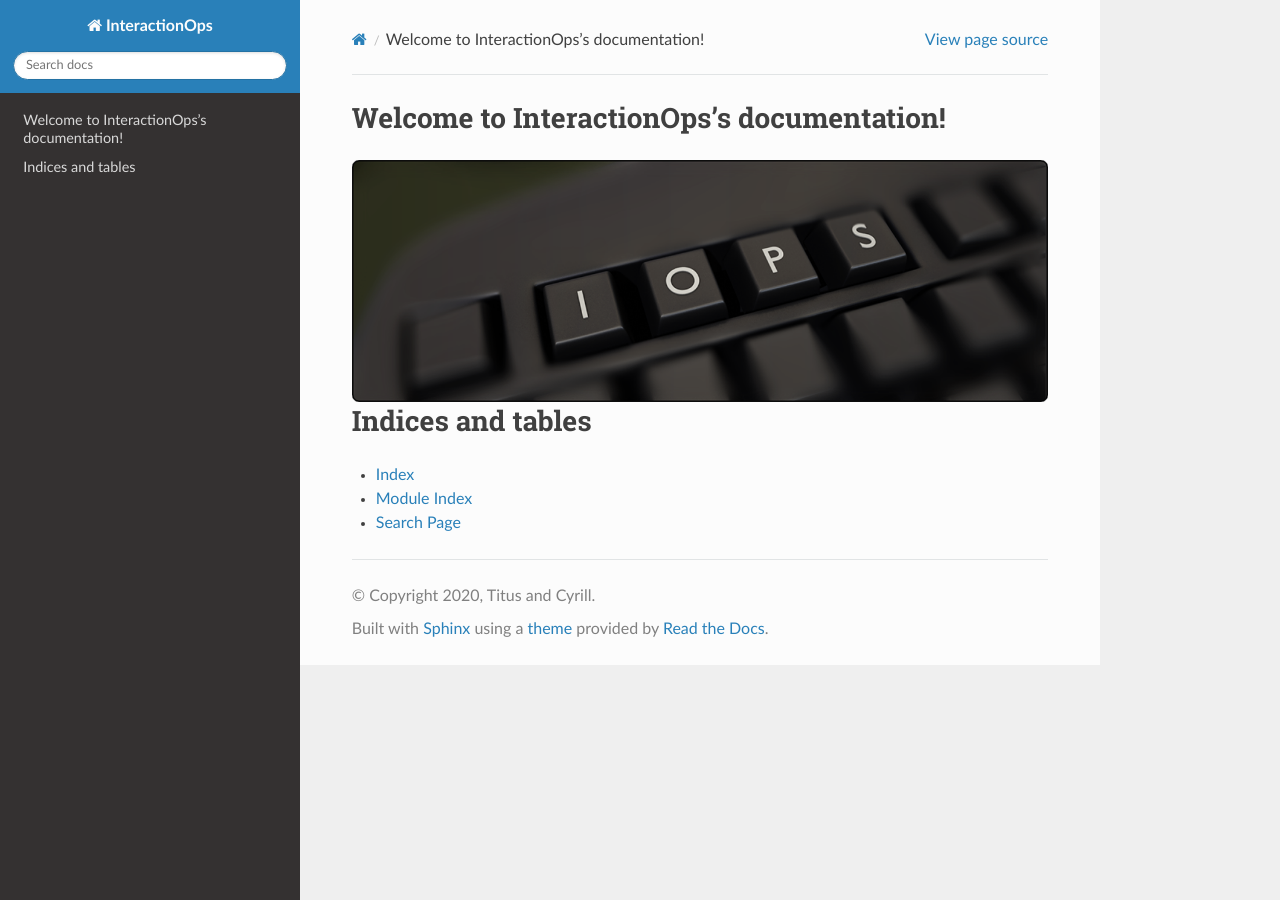
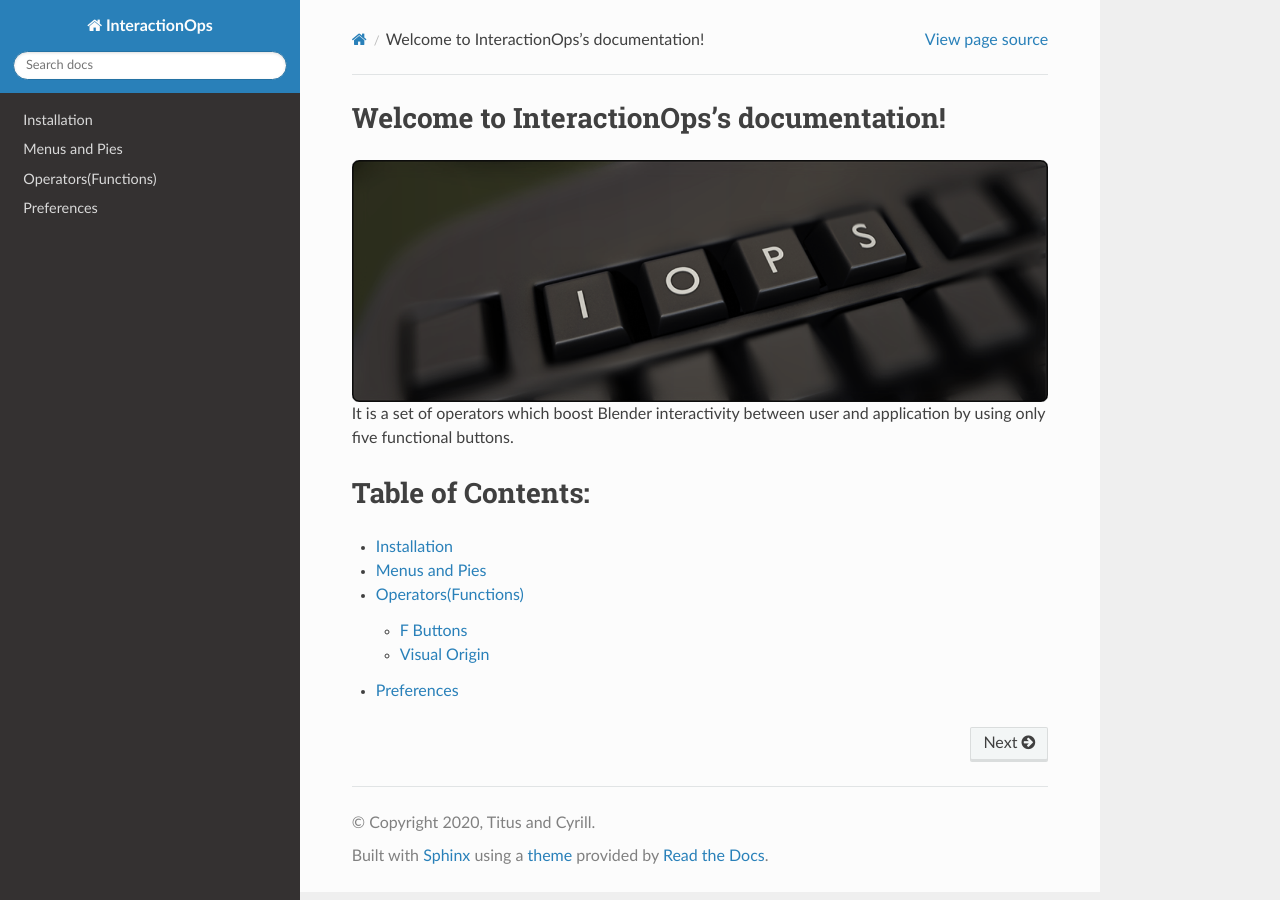
Before and after one commit to TitusLVR/InteractionOps, a Sphinx documentation site: the page built from docs/index.rst, in a window 1280 px wide. Built offline with Sphinx 7.4.7 and the Read the Docs theme 2.0.0, drawn with Linux system fonts in a browser that asks for light colours.

Commit message:
docs update

```diff
--- a/docs/conf.py
+++ b/docs/conf.py
@@ -16,10 +16,6 @@
 
 import sphinx_rtd_theme
 
-
-
-
-
 # -- Project information -----------------------------------------------------
 
 project = 'InteractionOps'
@@ -35,9 +31,7 @@ release = '0.0.1'
 # Add any Sphinx extension module names here, as strings. They can be
 # extensions coming with Sphinx (named 'sphinx.ext.*') or your custom
 # ones.
-extensions = [
-                "sphinx_rtd_theme",
-]
+extensions = ["sphinx_rtd_theme"]
 
 # Add any paths that contain templates here, relative to this directory.
 templates_path = ['_templates']
--- /dev/null
+++ b/docs/funcional_buttons.rst
@@ -0,0 +1,2 @@
+F Buttons
+==========
--- a/docs/index.rst
+++ b/docs/index.rst
@@ -8,16 +8,15 @@ Welcome to InteractionOps's documentation!
 .. figure:: img/index/iops_banner.png
     :align: center
 
-
-.. toctree::
-   :maxdepth: 2
-   :caption: Contents:
+It is a set of operators which boost Blender interactivity between user and application by using only five functional buttons.
 
 
 
-Indices and tables
-==================
+Table of Contents:
+=================================
 
-* :ref:`genindex`
-* :ref:`modindex`
-* :ref:`search`
+.. toctree::
+   installation
+   ui
+   operators
+   preferences
--- /dev/null
+++ b/docs/installation.rst
@@ -0,0 +1,4 @@
+Installation
+=============
+   * Click on green button and get iOps with Git (https://github.com/TitusLVR/InteractionOps).
+   * Or download and install zip file from releases branch: [InteractionOps 2.1](https://github.com/TitusLVR/InteractionOps/blob/releases/InteractionOps_2.1.0.zip)
--- /dev/null
+++ b/docs/operators.rst
@@ -0,0 +1,7 @@
+Operators(Functions)
+===========
+iOps Operators
+
+.. toctree::
+    funcional_buttons
+    visual_origin
--- /dev/null
+++ b/docs/preferences.rst
@@ -0,0 +1,6 @@
+Preferences
+===========
+
+iOps preferences files are stored here:
+
+* "C:\\Users\\<USER NAME>\\AppData\\Roaming\\Blender Foundation\\Blender\\2.xx\\scripts\\presets\\IOPS"
--- /dev/null
+++ b/docs/ui.rst
@@ -0,0 +1,4 @@
+Menus and Pies
+==============
+
+iOps Transform Menu
--- /dev/null
+++ b/docs/visual_origin.rst
@@ -0,0 +1,2 @@
+Visual Origin
+=============
```
